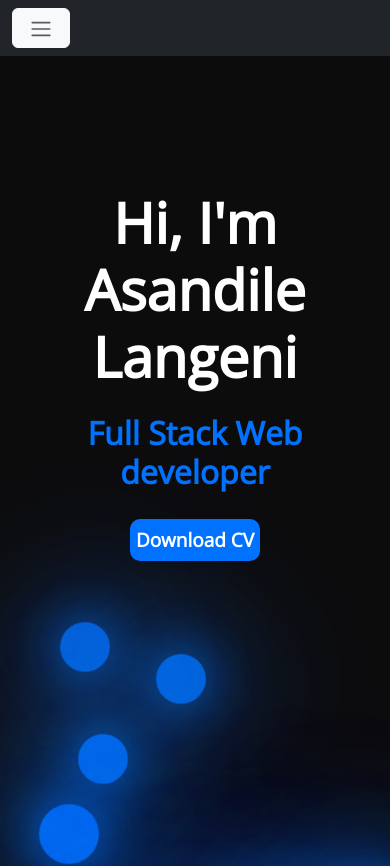
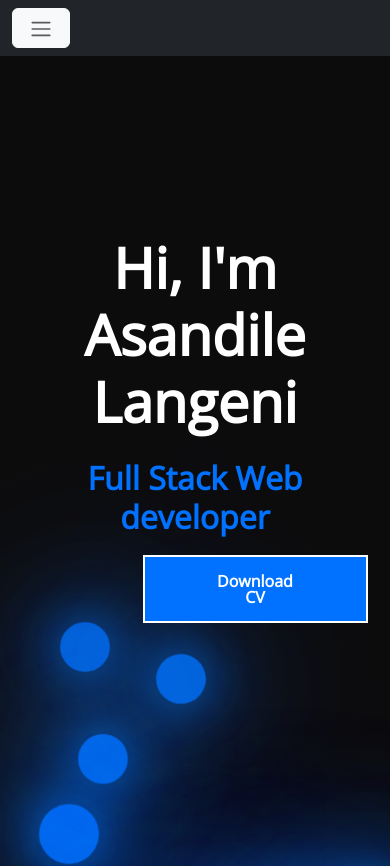
Before and after one commit to Asandile26/Final_portfolio, a Vue app: page / in a window 390 px wide. Shown: the top 866 px of the page. Built offline with nearby package versions, Linux system fonts and the light colour scheme; a web font is replaced by a local one.

Commit message:
Media query

```diff
--- a/src/components/HelloWorld.vue
+++ b/src/components/HelloWorld.vue
@@ -86,17 +86,19 @@ height: 50px;
 display: flex;
 align-items: center;
 justify-items: center;
-width: 130px;
-height: 85%;
 background: #0072ff;
 justify-content: center;
-border-radius: 10px;
-font-size: 19px;
-border: 2px solid #0072ff;
 text-decoration: none;
-font-weight: 600;
-color: white;
-margin-left: 220px;
+border: 2px solid;
+font: inherit;
+line-height: 1;
+margin: 0.5em 0 0 230px;
+padding: 1em 6em;
+z-index: 2;
+cursor: pointer;
+position: relative;
+overflow: hidden;
+color: #fff;
 }
 .iconz{
 display: flex;
@@ -171,7 +173,6 @@ left: 20%;
 animation-delay: 2s;
 }
 
-
 .wrapper span:nth-child(4) {
 left: 30%;
 animation-delay: 5s;
@@ -179,18 +180,15 @@ width: 80px;
 height: 80px;
 }
 
-
 .wrapper span:nth-child(5) {
 left: 40%;
 animation-delay: 1s;
 }
 
-
 .wrapper span:nth-child(6) {
 left: 50%;
 animation-delay: 7s;
 }
-
 
 .wrapper span:nth-child(7) {
 left: 60%;
@@ -198,7 +196,6 @@ animation-delay: 6s;
 width: 100px;
 height: 100px;
 }
-
 
 .wrapper span:nth-child(8) {
 left: 70%;
@@ -257,13 +254,13 @@ opacity: 0;
     display: flex;
   }
 }
-@media screen and (max-width: 1100px) {
-
-  .line {
-    margin-bottom: 90px;
-    text-align: center;
+@media (max-width: 1025px) {
+  .cv a {
+    align-items: center;
+    justify-self: center;
+    margin: 0.5em 0 0 120px;
+    padding: 1em 5em;
   }
-
 }
 @media screen and (max-width: 480px) {
   .iconz{
--- a/src/components/SkillsComp.vue
+++ b/src/components/SkillsComp.vue
@@ -66,7 +66,7 @@ button {
   position: relative;
   overflow: hidden;
   color: #fff;
-  transition: color 0.25s, box-shadow 0.25s;
+  transition: color 0.80s, box-shadow 0.25s;
   box-shadow: inset 0 0 0 0 transparent;
 }
 
```
